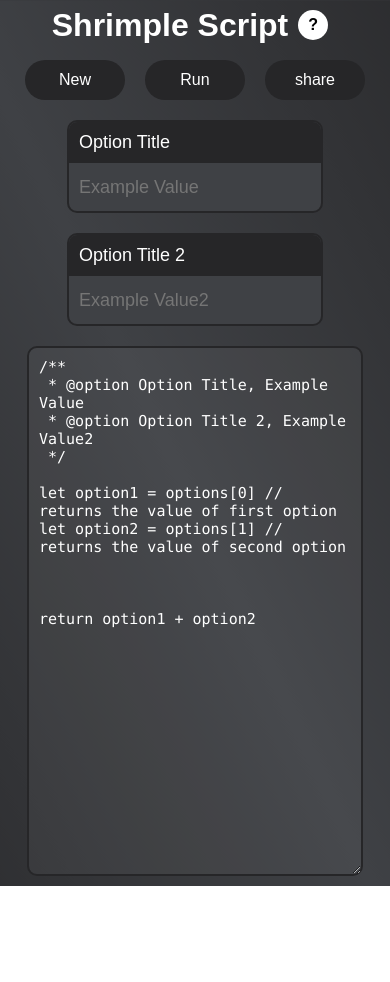
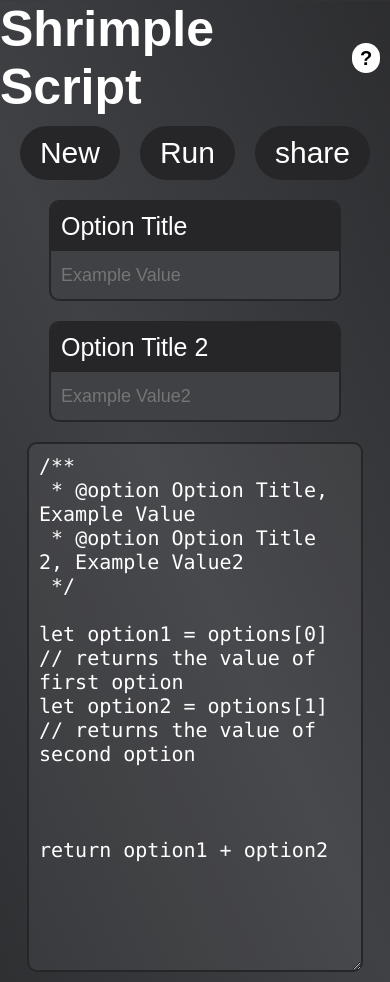
Before and after one commit to Xeukxz/ShrimpleScript, a website built with webpack: page index.html in a window 390 px wide. Before the commit the page ends 886 px from the top, so only its background shows below. Built offline with nearby package versions, Linux system fonts and the light colour scheme.

Commit message:
maybe better ui for mobile? idk dev tools broken

```diff
--- a/styles.css
+++ b/styles.css
@@ -6,6 +6,8 @@
     --transitionTime: 0.5s;
     --transitionTimeFast: 0.2s;
 }
+/* if on mobile, make text larger */
+
 
 body {
     /* background-color: rgb(63, 65, 69); */
@@ -127,8 +129,9 @@
     display: flex;
     justify-content: center;
     align-items: center;
-    width: 100px;
-    height: 40px;
+    /* width: 100px;
+    height: 40px; */
+    padding: 10px 20px 10px 20px;
     margin: 10px;
     border-radius: 20px;
     background-color: rgb(38, 38, 40);
@@ -252,6 +255,7 @@
     transform: translate(-50%, -50%);
 
     width: max-content;
+    max-width: 90vw;
     height: max-content;
     padding: 20px;
 
@@ -273,6 +277,7 @@
     transform: translate(-50%, -50%);
 
     width: max-content;
+    max-width: 90vw;
     height: max-content;
     padding: 20px;
 
@@ -317,3 +322,26 @@
     justify-content: center;
     align-items: center;
 }
+
+@media only screen and (max-width: 600px) {
+    #ScriptBox {
+        font-size: 20px;
+    }
+    .option {
+        font-size: 25px;
+        width: 80vw;
+    }
+    .button {
+        font-size: 30px;
+        border-radius: 100px;
+    }
+    #helpButton {
+        font-size: 20px;
+    }
+    h1 {
+        font-size: 50px;
+    }
+    p {
+        font-size: 25px;
+    }
+}
```
